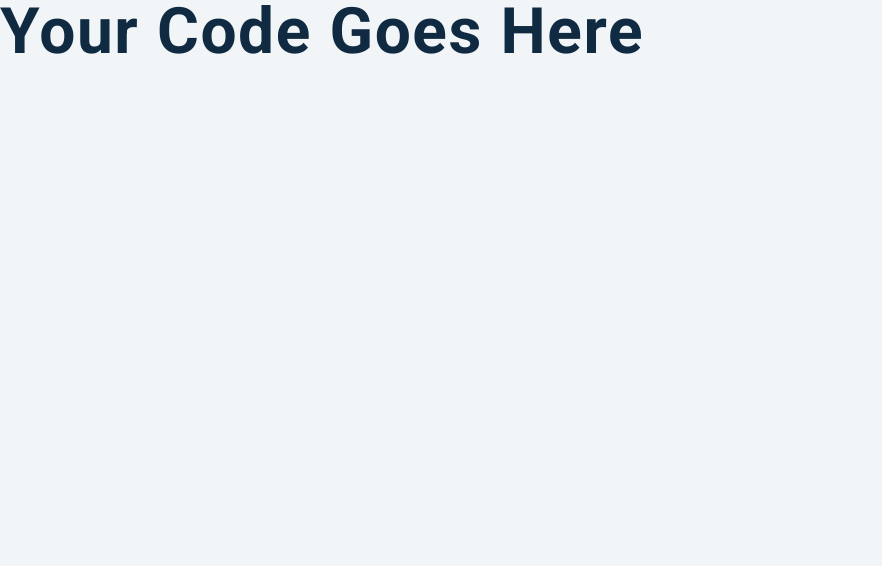
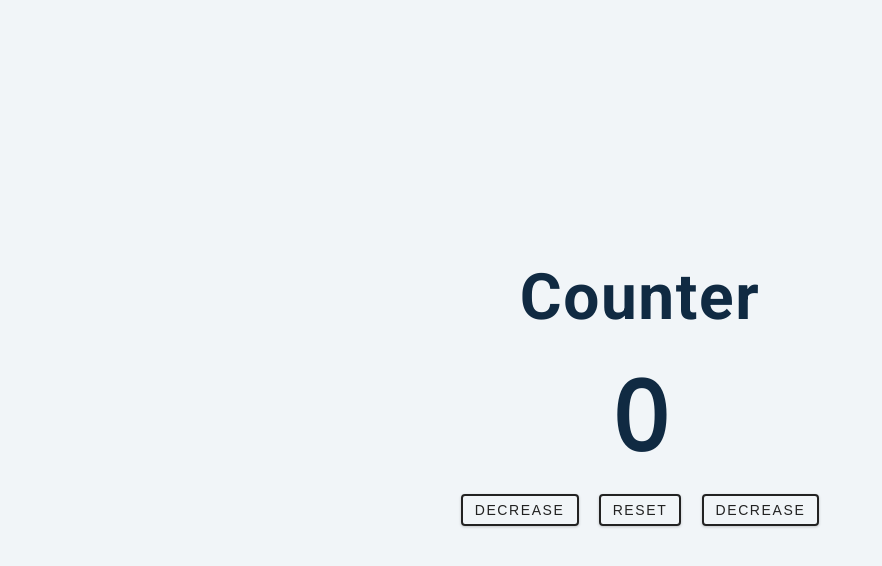
Before and after one commit to Plehlowla/Counter-HTML, a plain HTML site: page index.html in a window 1280 px wide. Shown: the whole page, without its empty margins (0-882 px from the left). Drawn offline with nearby package versions, Linux system fonts and the light colour scheme.

Commit message:
html finished/finalized

```diff
--- a/index.html
+++ b/index.html
@@ -9,7 +9,20 @@
     <link rel="stylesheet" href="styles.css" />
   </head>
   <body>
-    <h1>your code goes here</h1>
+    <main>
+      <div class="container">
+        <h1>Counter</h1>
+        <span id="value">0</span>
+        <div class="button-container">
+          <button class="btn decrease">decrease</button>
+          <button class="btn reset">reset</button>
+          <button class="btn increase">decrease</button>
+        </div>
+      </div>
+    </main>
+
+
+
     <!-- javascript -->
     <script src="app.js"></script>
   </body>
```
